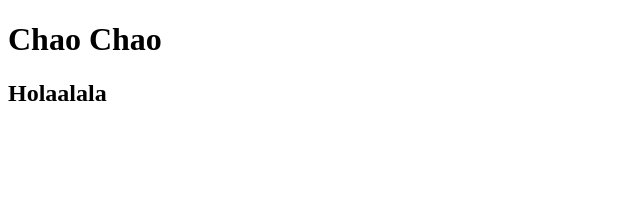
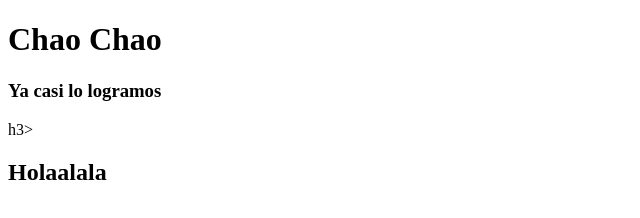
Before and after one commit to JesusRamirez24/letrasss, a plain HTML site: page index.html in a window 1280 px wide. Shown: the whole page, without its empty margins (0-640 px from the left). Drawn offline with Linux system fonts and the light colour scheme.

Commit message:
Update index.html
Cambio desde git hub

```diff
--- a/index.html
+++ b/index.html
@@ -7,7 +7,7 @@
 </head>
 <body>
     <h1>Chao Chao</h1>
-
+    <h3> Ya casi lo logramos</h3>h3>
     <h2>Holaalala</h2>
 </body>
 </html>
```
